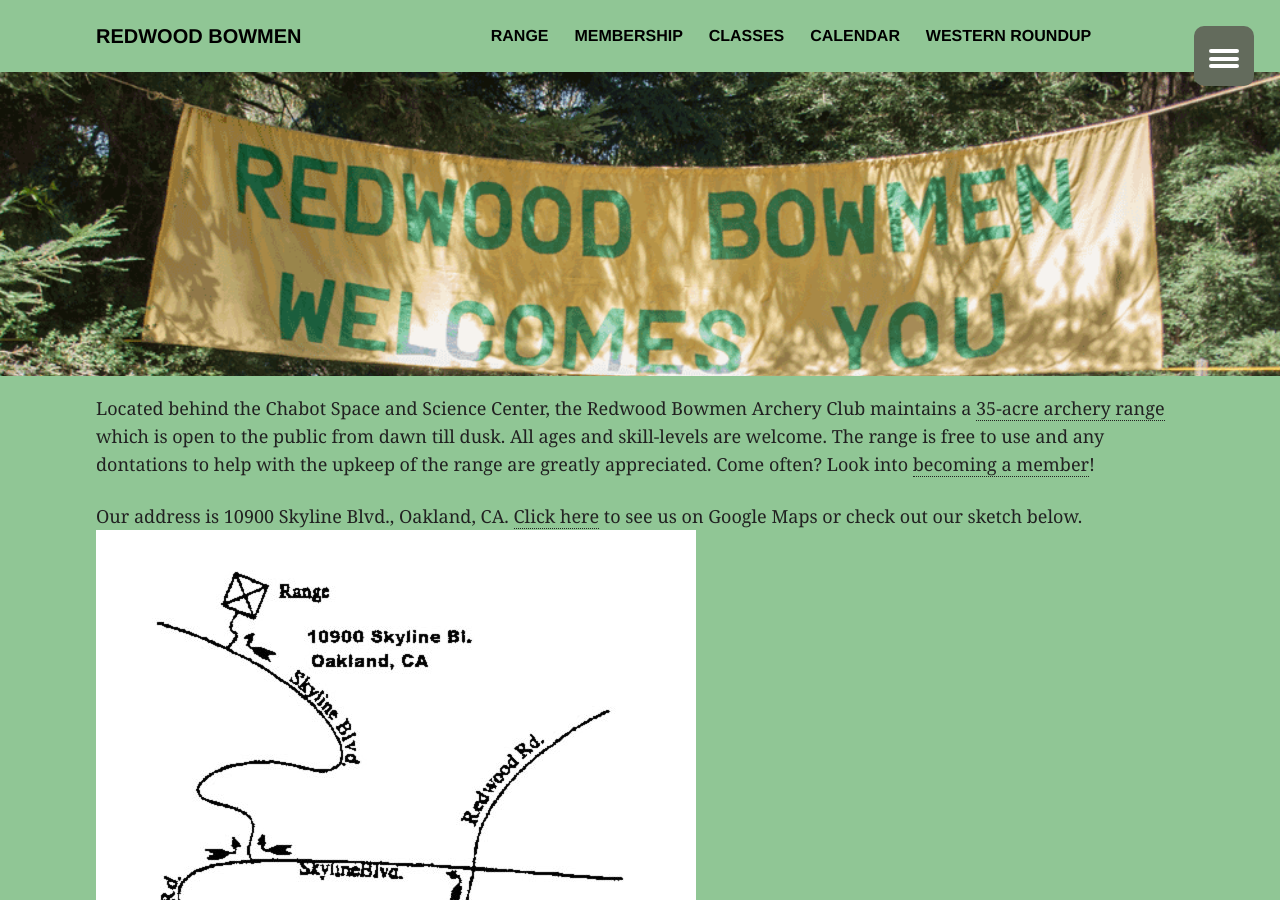
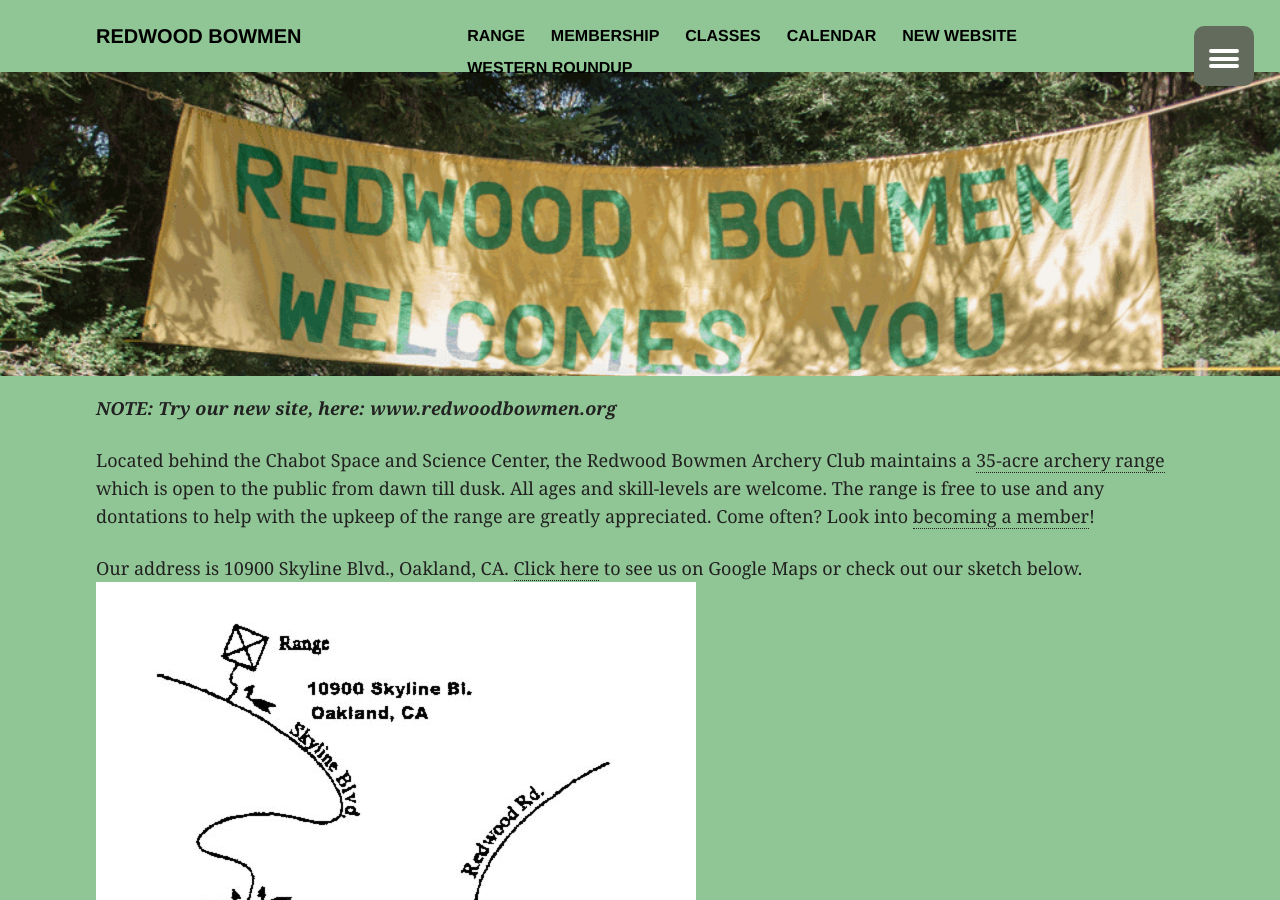
Before and after one commit to reboarchers/reboarchers.github.io, a Jekyll site: the page built from index.md, in a window 1280 px wide and 900 px high. Built offline with Jekyll 4.4.1, drawn with Linux system fonts in a browser that asks for light colours.

Commit message:
Link to new web site.

```diff
--- a/_data/navigation.yml
+++ b/_data/navigation.yml
@@ -20,6 +20,11 @@
   excerpt: Calendar of events at the range
   image: clubhouse.jpg
 
+- title: New Website
+  url: http://www.redwoodbowmen.org
+  excerpt: Try the new website at www.redwoodbowmen.org
+  image: clubhouse.jpg
+
 #- title: Turkey Shoot
 #  url: /turkey-shoot/
 #  excerpt: Our annual November fun shoot
--- a/index.md
+++ b/index.md
@@ -5,6 +5,8 @@
 image:
   feature: rebo-welcome-banner.png
 ---
+
+***NOTE: Try our new site, here: [www.redwoodbowmen.org](http://www.redwoodbowmen.org)***
 
 Located behind the Chabot Space and Science Center, the Redwood Bowmen Archery Club maintains a [35-acre archery range](/range/) which is open to the public from dawn till dusk.
 All ages and skill-levels are welcome.
```
